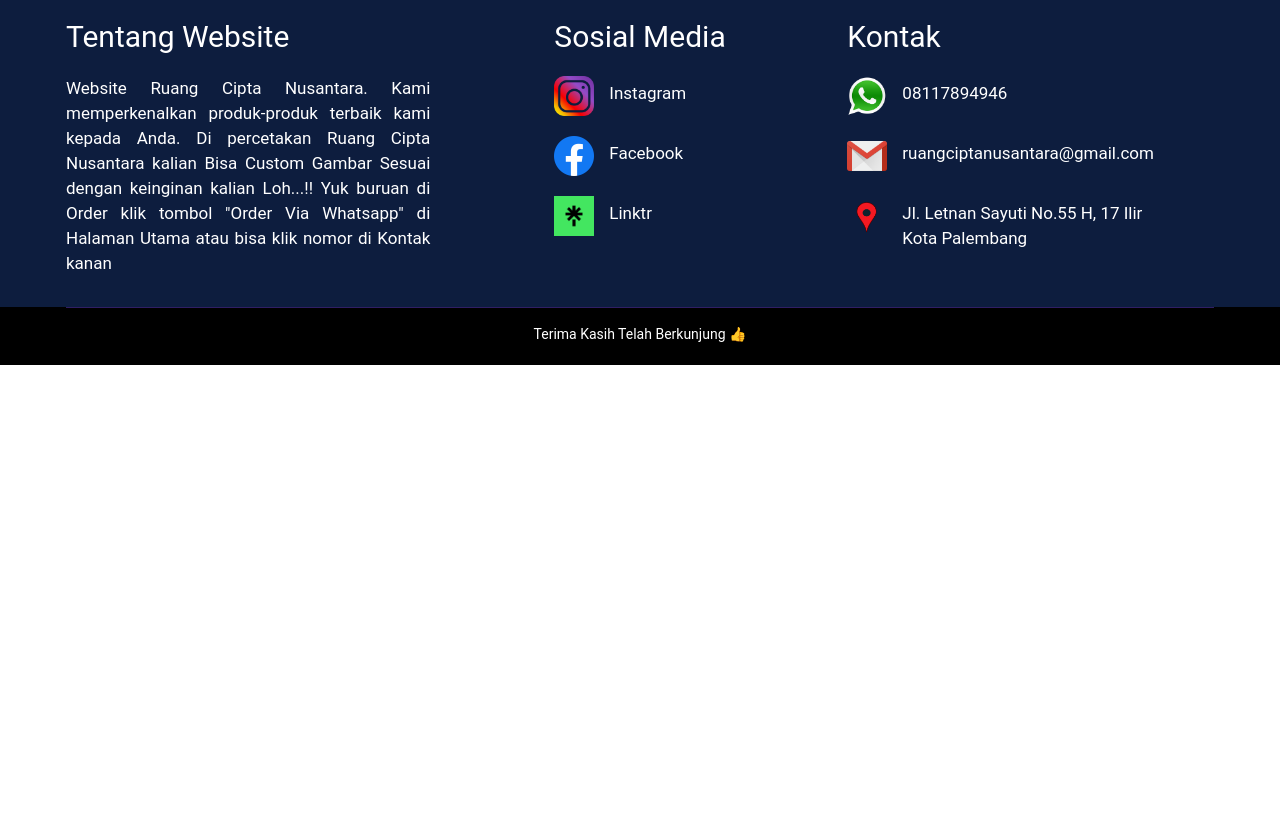
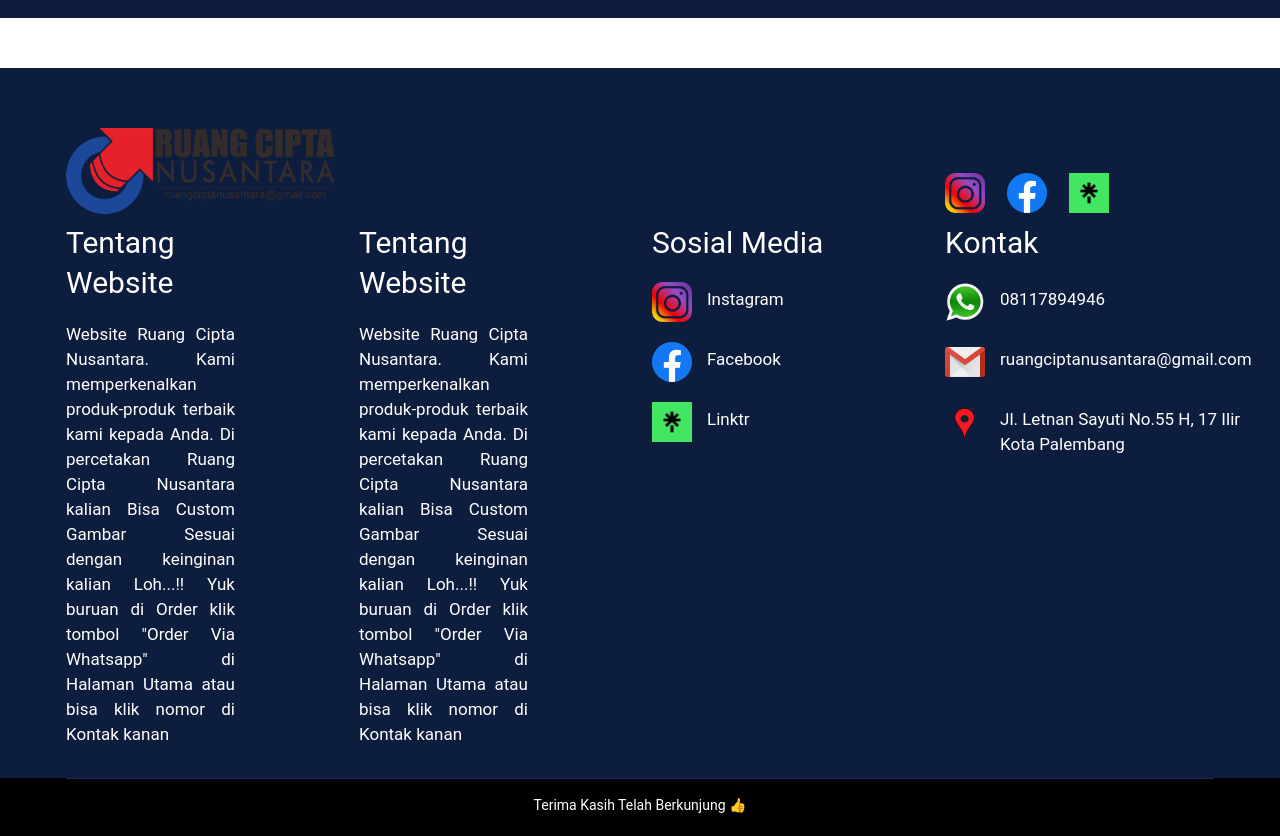
Before and after one commit to ruangciptanusantara/website, a plain HTML site: page index.html in a window 1280 px wide. Shown: the part 1940-2776 px from the top of the page. Before the commit the page ends 2305 px from the top, so only its background shows below. Drawn offline with nearby package versions, Linux system fonts and the light colour scheme; no server answers.

Commit message:
Add files via upload

```diff
--- a/footer.html
+++ b/footer.html
@@ -2,8 +2,56 @@
     <div class="footer">
         <div class="container">
             <div class="row">
+                <div class="col-lg-3 col-md-6 col-sm-6">
+                    <img src="images/logo2.png" alt="#" />
+                </div>
+                <div class="col-lg-3 col-md-6 col-sm-6">
+                    <p></p>
+                </div>
+                <div class="col-lg-3 col-md-6 col-sm-6">
+                    <p></p>
+                </div>
+                <div class="col-lg-3 col-md-6 col-sm-6">
+                    <ul class="icon">
+                        <li>
+                            <p><a href="https://www.instagram.com/ruang_cipta_nusantara/" target="#"></a>
+                            </p>
+                            <a href="https://www.instagram.com/ruang_cipta_nusantara/" target="#">
+                                <img src="./images/instagram-logo.png" alt="">
+                            </a>
+                        </li>
+
+                        <li>
+                            <p><a href="https://www.facebook.com/RuangCiptaNusantara/" target="#"></a></p>
+                            <a href="https://www.facebook.com/RuangCiptaNusantara/" target="#">
+                                <img src="./images/facebook-logo.png" alt="">
+                            </a>
+                        </li>
+                        <li>
+                            <p><a href="https://linktr.ee/ruang_cipta_nusantara" target="#"></a></p>
+                            <a href="https://linktr.ee/ruang_cipta_nusantara" target="#">
+                                <img src="./images/linktr-logo.png" alt="">
+                            </a>
+                        </li>
+                    </ul>
+                </div>
+            </div>
+            <div class="row">
                 <!-- about -->
-              <div class="col-lg-5 col-md-6 col-sm-6">
+                <div class="col-lg-3 col-md-6 col-sm-6">
+                    <div class="about-footer">
+                        <h3>Tentang Website</h3>
+                        <p>
+                            Website Ruang Cipta Nusantara. Kami memperkenalkan produk-produk terbaik kami kepada
+                            Anda. Di percetakan Ruang Cipta Nusantara kalian Bisa Custom Gambar Sesuai dengan
+                            keinginan kalian Loh...!! Yuk buruan di Order klik tombol "Order
+                            Via Whatsapp" di Halaman Utama atau bisa klik nomor di Kontak kanan
+                        </p>
+                        <br>
+                    </div>
+                </div>
+                <!-- info perusahaan -->
+                <div class="col-lg-3 col-md-6 col-sm-6">
                     <div class="about-footer">
                         <h3>Tentang Website</h3>
                         <p>
@@ -21,16 +69,15 @@
                         <h3>Sosial Media</h3>
                         <ul class="icon">
                             <li>
-                              <p><a href="https://www.instagram.com/ruang_cipta_nusantara/"
-                                      target="#">Instagram</a></p>
+                                <p><a href="https://www.instagram.com/ruang_cipta_nusantara/" target="#">Instagram</a>
+                                </p>
                                 <a href="https://www.instagram.com/ruang_cipta_nusantara/" target="#">
                                     <img src="./images/instagram-logo.png" alt="">
                                 </a>
                             </li>
                             <br>
                             <li>
-                              <p><a href="https://www.facebook.com/RuangCiptaNusantara/"
-                                      target="#">Facebook</a></p>
+                                <p><a href="https://www.facebook.com/RuangCiptaNusantara/" target="#">Facebook</a></p>
                                 <a href="https://www.facebook.com/RuangCiptaNusantara/" target="#">
                                     <img src="./images/facebook-logo.png" alt="">
                                 </a>
@@ -46,7 +93,7 @@
                     </div>
                 </div>
                 <!-- contact -->
-              <div class="col-lg-4 col-md-6 col-sm-6">
+                <div class="col-lg-3 col-md-6 col-sm-6">
                     <div class="icon-footer">
                         <h3>Kontak</h3>
                         <ul class="icon">
--- a/index.html
+++ b/index.html
@@ -68,6 +68,10 @@
         <section class="app_banner_main">
           <div class="card-hightlight">
             <span class="highlight-card">Kategori Produk-Produk</span>
+            <p>&nbsp;</p>
+            <p>Percetakan&nbsp;&nbsp;&nbsp;|&nbsp;&nbsp;&nbsp;Souvenir&nbsp;&nbsp;&nbsp;|&nbsp;&nbsp;&nbsp;Packaging&nbsp;&nbsp;&nbsp;|&nbsp;&nbsp;&nbsp;Advertising&nbsp;&nbsp;&nbsp;|&nbsp;&nbsp;&nbsp;Plakat&nbsp;&nbsp;&nbsp;|&nbsp;&nbsp;&nbsp;Undangan</p>
+            <p>&nbsp;</p>
+            <p>Ruang Cipta Nusantara hadir menjadi solusi untuk segala kebutuhan cetak custom Anda. <br>Kami siap membantu Anda untuk mewujudkan ide kreatifitas produk yang berkualitas tinggi.</p>
           </div>
           <div class="container">
             <!-- Kategori produk baris pertama -->
```
Lines whose indentation alone changed are shown as unchanged.
